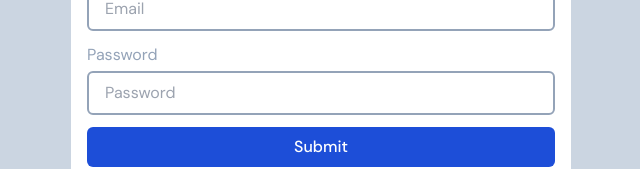
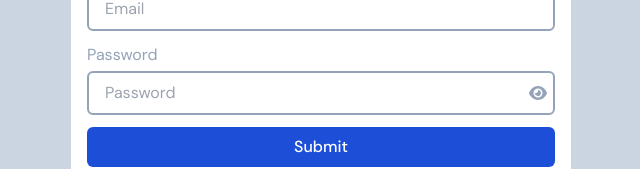
Before and after one commit to agfebrian/dashboard-money, a Vue app: page /login in a window 1280 px wide. Shown: the part 363-532 px from the top of the page, without its empty margins (319-959 px from the left). Built offline with nearby package versions, Linux system fonts and the light colour scheme.

Commit message:
Fix component input password

```diff
--- a/src/components/ui/input/AppInputPassword.vue
+++ b/src/components/ui/input/AppInputPassword.vue
@@ -1,17 +1,45 @@
 <template>
-  <div class="relative rounded-md">
-    <app-input :size="size" />
+  <div class="relative flex flex-col justify-center rounded-md">
+    <app-input
+      :id="id"
+      :size="size"
+      :type="type"
+      :placeholder="placeholder"
+      class="w-full"
+    />
+    <font-awesome-icon
+      v-if="!showPassword"
+      :icon="['fas', 'eye']"
+      class="absolute right-2 cursor-pointer text-slate-400"
+      @click="toggle"
+    />
+    <font-awesome-icon
+      v-else
+      :icon="['fas', 'eye-slash']"
+      class="absolute right-2 cursor-pointer text-slate-400"
+      @click="toggle"
+    />
   </div>
 </template>
 
 <script setup lang="ts">
+import { computed, ref } from "vue";
 import AppInput from "./AppInput.vue";
 
 interface Props {
+  id?: string;
   size?: string;
+  placeholder?: string;
 }
 
 withDefaults(defineProps<Props>(), {
+  id: "",
   size: "md",
+  placeholder: "Password",
 });
+
+const showPassword = ref<boolean>(false);
+const toggle = () => (showPassword.value = !showPassword.value);
+
+const type = computed(() => (showPassword.value ? "text" : "password"));
 </script>
--- a/src/pages/LoginPage.vue
+++ b/src/pages/LoginPage.vue
@@ -13,7 +13,7 @@
           <label for="password" class="mb-1 text-base text-slate-400">
             Password
           </label>
-          <app-input id="password" type="password" placeholder="Password" />
+          <app-input-password id="password" />
         </div>
         <app-button> Submit </app-button>
       </div>
@@ -23,5 +23,6 @@
 
 <script lang="ts" setup>
 import AppInput from "@/components/ui/input/AppInput.vue";
+import AppInputPassword from "@/components/ui/input/AppInputPassword.vue";
 import AppButton from "@/components/ui/buttons/AppButton.vue";
 </script>
```
